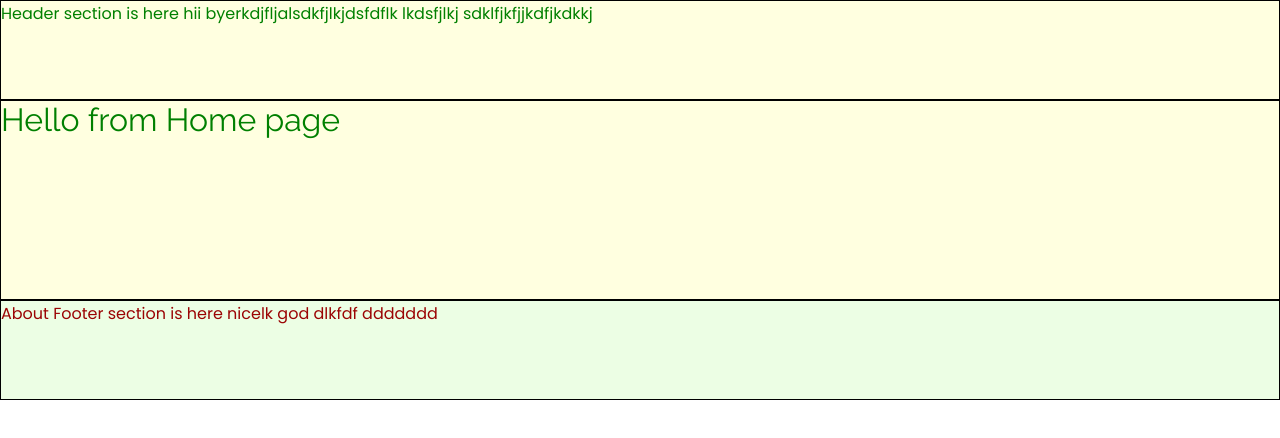
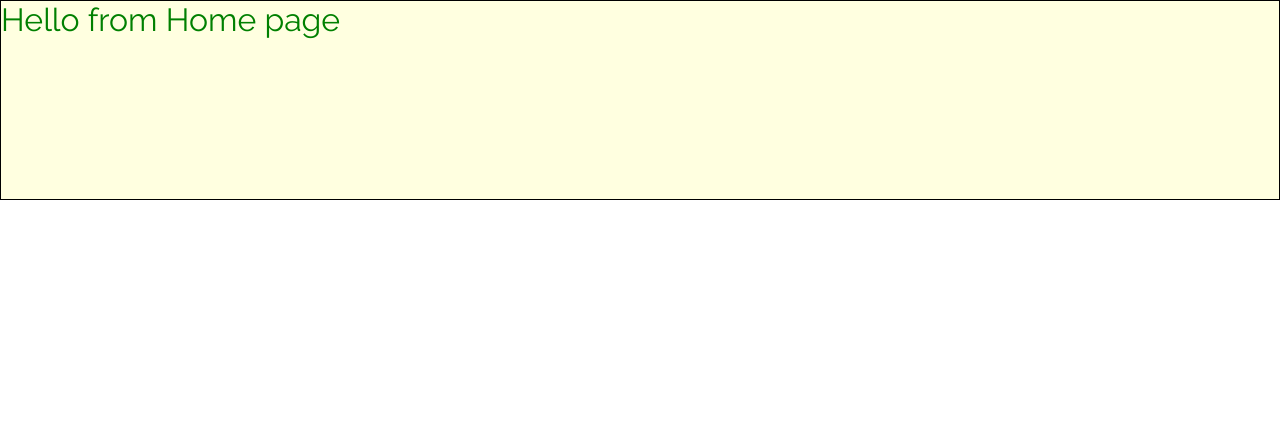
Before and after one commit to chirag-brilliantlink/brilliant-front, a Next.js app: page / in a window 1280 px wide. Shown: the top 438 px of the page. Built offline with nearby package versions, Linux system fonts and the light colour scheme.

Commit message:
Deleted layout folder for path bug

```diff
--- a/src/layout/Footer.tsx
+++ /dev/null
@@ -1,13 +0,0 @@
-import styled from 'styled-components'
-
-export default function Footer() {
-  return <Wrapper>About Footer section is here nicelk god dlkfdf ddddddd</Wrapper>;
-};
-
-const Wrapper = styled.div`
-  color: #9b0404;
-  background-color: #ecfee4;
-  height: 100px;
-  border: 1px solid black;
-
-  `
--- a/src/layout/header.tsx
+++ /dev/null
@@ -1,12 +0,0 @@
-import styled from 'styled-components'
-
-export default function Header() {
-  return <Wrapper>Header section is here hii byerkdjfljalsdkfjlkjdsfdflk lkdsfjlkj sdklfjkfjjkdfjkdkkj</Wrapper>;
-};
-
-const Wrapper = styled.div`
-  color: green;
-  background-color: lightyellow;
-  height: 100px;
-  border: 1px solid black;
-`
--- a/src/pages/_app.tsx
+++ b/src/pages/_app.tsx
@@ -1,9 +1,7 @@
-import Footer from "@/layout/Footer";
 import { Raleway, Poppins } from "next/font/google";
 import "@/styles/globals.css";
 import type { AppProps } from "next/app";
 import Head from "next/head";
-import Header from '@/layout/Header'
 
 const raleway = Raleway({
   subsets: ["latin"],
@@ -24,9 +22,7 @@ export default function App({ Component, pageProps }: AppProps) {
           <link rel="icon" href="/chain.png" />
     </Head>
     <main className={`${raleway.className} ${poppins.className}`}>
-      <Header />
       <Component {...pageProps} />
-      <Footer />
     </main>
     </>
   );
```
